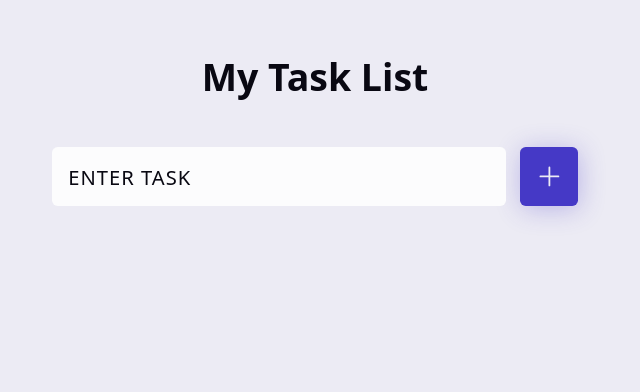
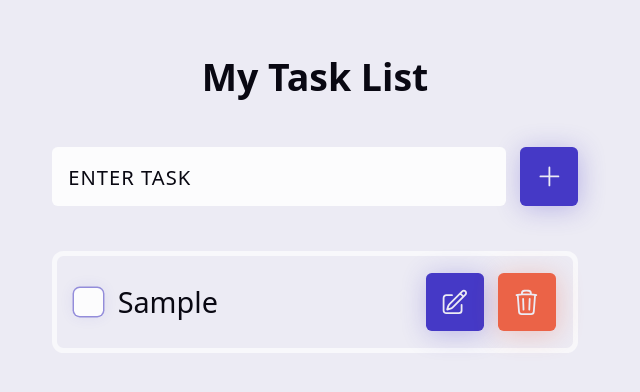
Before and after one commit to coding-in-public/react-todo-app-with-local-storage, a React (Vite) app: page / in a window 1280 px wide. Both pictures are taken after typing "Sample" into the empty fields and a click on the button "Add Task". Shown: the top 392 px of the page, without its empty margins (325-965 px from the left). Built offline with nearby package versions, Linux system fonts and the light colour scheme.

Commit message:
lesson-3 code

```diff
--- a/src/App.jsx
+++ b/src/App.jsx
@@ -2,12 +2,13 @@
 
 // custom components
 import CustomForm from './components/CustomForm'
+import TaskList from './components/TaskList'
 
 function App() {
-  const [count, setCount] = useState(0);
+  const [tasks, setTasks] = useState([]);
 
   const addTask = (task) => {
-    console.log(task)
+    setTasks(prevState => [...prevState, task])
   }
 
   return (
@@ -16,6 +17,7 @@
         <h1>My Task List</h1>
       </header>
       <CustomForm addTask={addTask}/>
+      {tasks && <TaskList tasks={tasks}/>}
     </div>
   )
 }
--- /dev/null
+++ b/src/components/TaskItem.jsx
@@ -0,0 +1,60 @@
+import { useState } from 'react';
+
+// styles
+import styles from './TaskItem.module.css';
+
+// Library imports
+import { CheckIcon  } from '@heroicons/react/24/outline';
+import { PencilSquareIcon  } from '@heroicons/react/24/outline';
+import { TrashIcon } from '@heroicons/react/24/outline';
+
+const TaskItem = ({task}) => {
+  const [isChecked, setIsChecked ] = useState(task.checked);
+
+  const handleCheckboxChange = (e) =>{
+    setIsChecked(!isChecked);
+  }
+
+  return (
+    <li className={styles.task}>
+      <div className={styles["task-group"]}>
+        <input
+          type="checkbox"
+          className={styles.checkbox}
+          checked={isChecked}
+          onChange={handleCheckboxChange}
+          name={task.name}
+          id={task.id}
+        />
+        <label
+          htmlFor={task.id}
+          className={styles.label}
+        >
+          {task.name}
+          <p className={styles.checkmark}>
+            <CheckIcon strokeWidth={2} width={24} height={24}/>
+          </p>
+        </label>
+      </div>
+      <div className={styles["task-group"]}>
+        <button
+          className='btn'
+          aria-label={`Update ${task.name} Task`}
+          // onClick={}
+        >
+          <PencilSquareIcon width={24} height={24} />
+        </button>
+
+        <button
+          className={`btn ${styles.delete}`}
+          aria-label={`Delete ${task.name} Task`}
+          // onClick={}
+        >
+          <TrashIcon width={24} height={24} />
+        </button>
+
+      </div>
+    </li>
+  )
+}
+export default TaskItem
--- /dev/null
+++ b/src/components/TaskItem.module.css
@@ -0,0 +1,107 @@
+.task {
+  display: flex;
+  align-items: center;
+  justify-content: space-between;
+  gap: .6em;
+  font-size: var(--_size);
+  border: .2em solid hsl(var(--muted) / 0.8);
+  padding: .6em;
+  border-radius: calc(var(--_radius) * 2);
+}
+
+.task-group {
+  display: flex;
+  align-items: center;
+  --taskgroup-gap: .5em;
+  gap: var(--taskgroup-gap);
+}
+
+.label {
+  position: relative;
+  cursor: pointer;
+  text-align: left;
+  line-height: 1.4;
+}
+
+.checkbox {
+  flex-shrink: 0;
+  appearance: none;
+  border-radius: var(--_radius);
+  width: 1em;
+  height: 1em;
+  background-color: hsl(var(--muted));
+  border-radius: var(--_radius);
+  box-shadow:
+    0 0 .5em hsl(var(--accent) / .1),
+    0 0 0 0.05em hsl(var(--accent) / .5),
+    0 0 0 -0.2em hsl(var(--accent));
+  transition: box-shadow var(--_tspeed_fast) ease-in-out,
+    background-color 80ms ease-in-out;
+}
+
+.checkbox:focus {
+  outline: none;
+}
+
+.checkbox:is(:focus-visible, :hover) {
+  box-shadow:
+    0 0 0 hsl(var(--bg)),
+    0 0 0 .05em hsl(var(--accent)),
+    0 0 0 .225em hsl(var(--accent) / .3);
+}
+
+.checkmark {
+  content: '';
+  position: absolute;
+  width: 1em;
+  height: 1em;
+  display: grid;
+  place-items: center;
+  top: 50%;
+  color: hsl(var(--muted));
+  border-radius: var(--_radius);
+  transform: translate3d(calc(-100% - var(--taskgroup-gap)), -50%, 0);
+  transition: background-color 80ms ease-in-out;
+}
+
+.checkmark svg {
+  width: .75em;
+  height: .75em;
+}
+
+.checkbox:checked {
+  background-color: hsl(var(--accent));
+}
+
+.checkbox:checked+label {
+  text-decoration: line-through;
+}
+
+.delete {
+  --accent: var(--accent1);
+}
+
+.loading {
+  color: hsl(var(--accent));
+  font-size: var(--_size);
+  font-weight: bold;
+  animation: pulse 2s infinite ease-in-out;
+}
+
+@keyframes pulse {
+
+  0%,
+  100% {
+    opacity: 1;
+  }
+
+  50% {
+    opacity: 0.5;
+  }
+}
+
+.error {
+  color: hsl(var(--accent1));
+  font-size: var(--_size);
+  text-align: center;
+}
--- /dev/null
+++ b/src/components/TaskList.jsx
@@ -0,0 +1,20 @@
+// component import
+import TaskItem from './TaskItem';
+
+// styles
+import styles from './TaskList.module.css';
+
+const TaskList = ({tasks}) => {
+  return (
+    <ul className={styles.tasks}>
+      {tasks.sort((a, b) => b.id - a.id).map(task => (
+        <TaskItem
+          key={task.id}
+          task={task}
+        />
+      ))
+      }
+    </ul>
+  )
+}
+export default TaskList
--- /dev/null
+++ b/src/components/TaskList.module.css
@@ -0,0 +1,5 @@
+.tasks {
+  display: grid;
+  list-style-type: none;
+  gap: 1.5em;
+}
```
